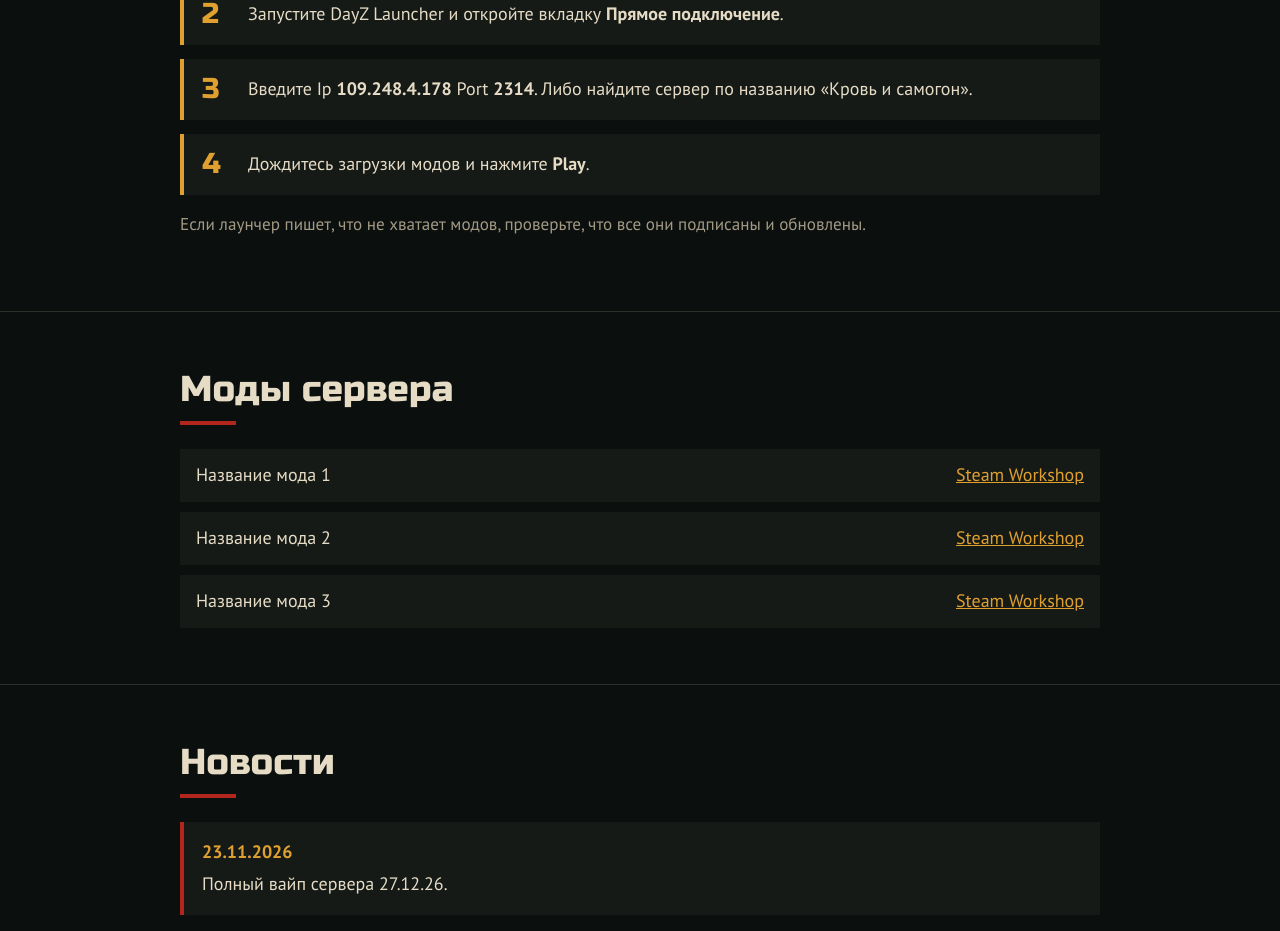
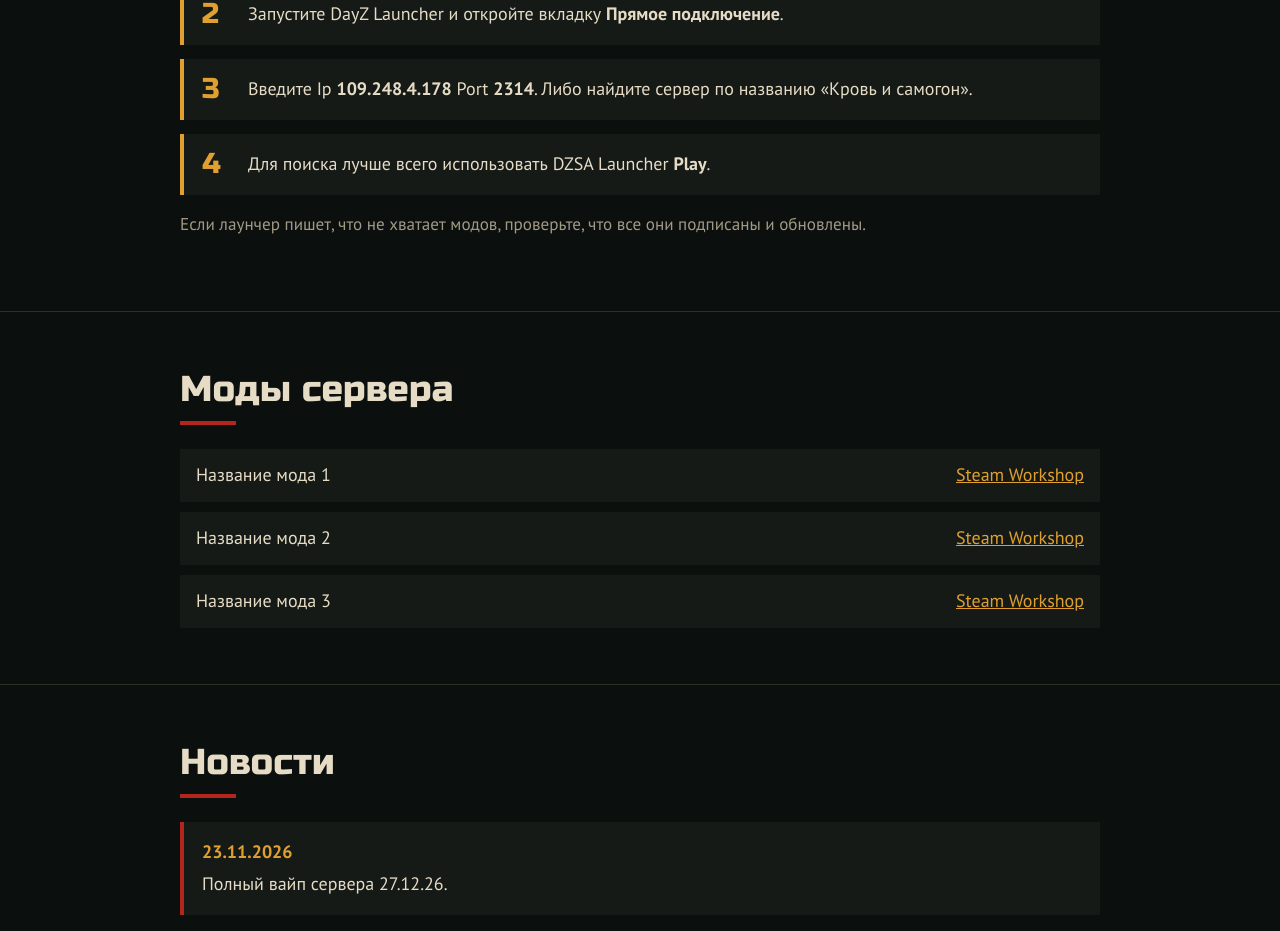
Before and after one commit to BloodHooch/BloodHooch.github.io, a plain HTML site: page index.html in a window 1280 px wide. Shown: the part 1379-2310 px from the top of the page. Drawn offline with Linux system fonts and the light colour scheme.

Commit message:
Add files via upload

```diff
--- a/index.html
+++ b/index.html
@@ -127,7 +127,7 @@ footer{padding:32px 0;color:var(--muted);font-size:.9em}
     <li>Установите DayZ в Steam и все моды сервера из раздела ниже (нажмите «Подписаться» на каждом).</li>
     <li>Запустите DayZ Launcher и откройте вкладку <b>Прямое подключение</b>.</li>
     <li>Введите Ip <b>109.248.4.178</b> Port <b>2314</b>. Либо найдите сервер по названию «Кровь и самогон».</li>
-    <li>Дождитесь загрузки модов и нажмите <b>Play</b>.</li>
+    <li> Для поиска лучше всего использовать DZSA Launcher <b>Play</b>.</li>
   </ol>
   <p class="note">Если лаунчер пишет, что не хватает модов, проверьте, что все они подписаны и обновлены.</p>
 </div></section>
```
